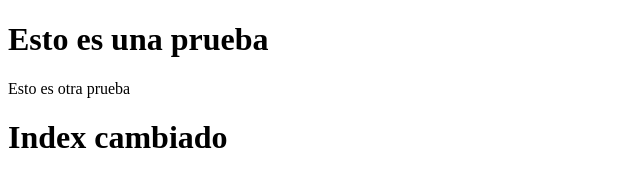
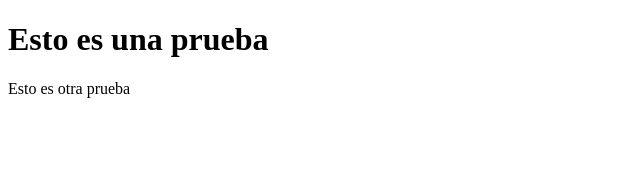
Before and after one commit to marcos223467/PruebaWeb, a plain HTML site: page index.html in a window 1280 px wide. Shown: the whole page, without its empty margins (0-640 px from the left). Drawn offline with Linux system fonts and the light colour scheme.

Commit message:
Revert "modificado"
This reverts commit 8133375f020045bcc8ab362307a46088657a57d5.

```diff
--- a/index.html
+++ b/index.html
@@ -8,6 +8,5 @@
     <body>
         <h1>Esto es una prueba</h1>
         <p>Esto es otra prueba</p>
-        <h1>Index cambiado</h1>
     </body>
 </html>
```
Also changed, not shown: HTML/ps.html (+1 -1 lines).
